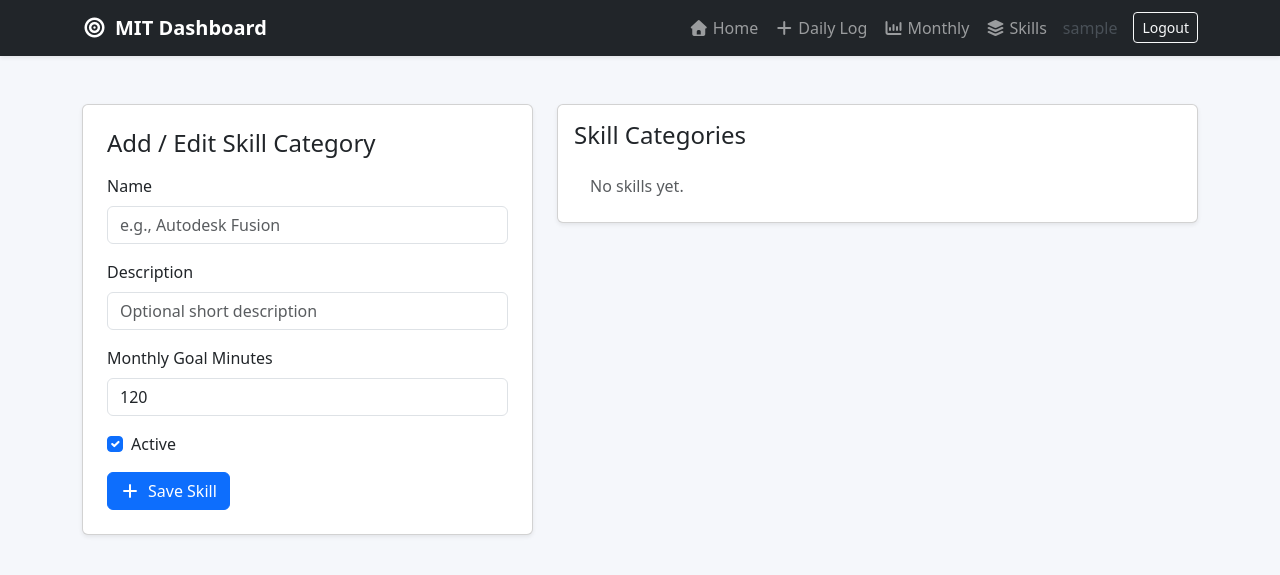
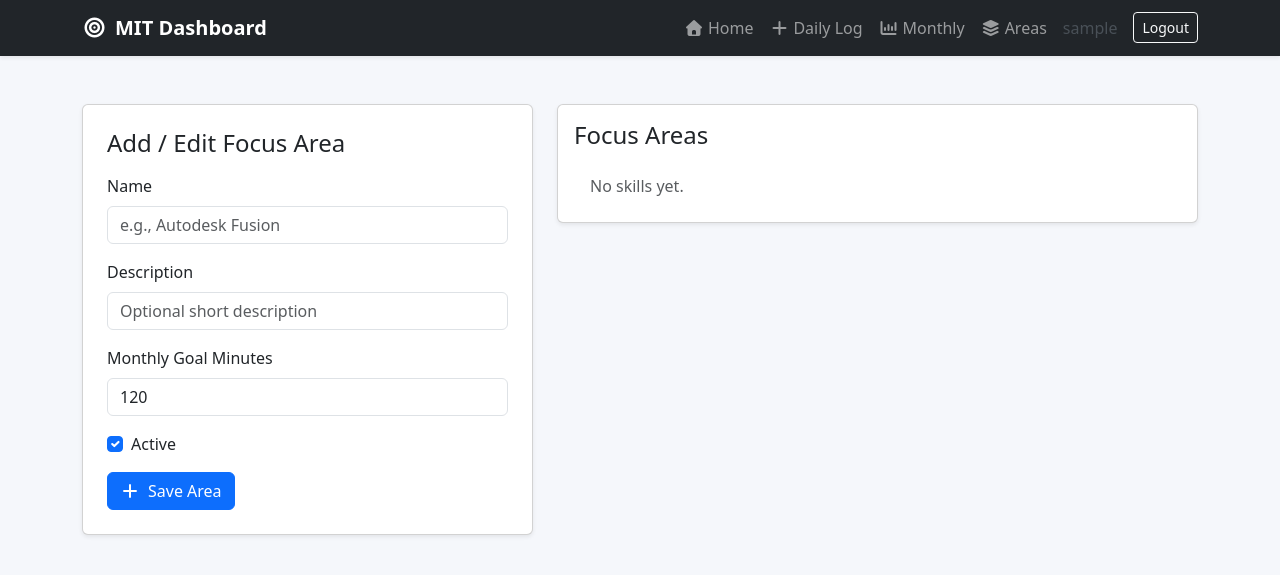
Before and after one commit to elivergara/Focused-Time-Tracker, a Django app: page /skills/ in a window 1280 px wide. Shown: the top 575 px of the page. Run offline with Django 5.2, Linux system fonts and the light colour scheme; the visitor is signed in with stand-in values (Sample User, id 1); data that the repository does not hold is empty; style sheets or scripts are compiled from the project's sources; some libraries are stand-ins or nearby versions.

Commit message:
Rename skill wording to focus areas and highlight active MIT rows

```diff
--- a/core/views.py
+++ b/core/views.py
@@ -116,7 +116,7 @@ def home(request):
     trend_actual = [r["actual"] or 0 for r in trend_qs]
 
     skill_qs = month_sessions.values("skill__name").annotate(count=Count("id")).order_by("-count")
-    category_labels = [r["skill__name"] or "(No skill)" for r in skill_qs]
+    category_labels = [r["skill__name"] or "(No area)" for r in skill_qs]
     category_data = [r["count"] for r in skill_qs]
 
     goals = Skill.objects.filter(owner=request.user, is_active=True).order_by("name")
@@ -194,7 +194,7 @@ def skill_manage(request):
                 messages.info(request, f"{skill.name} has history, so it was deactivated instead of deleted.")
             else:
                 skill.delete()
-                messages.success(request, "Skill deleted.")
+                messages.success(request, "Area deleted.")
             return redirect("skill_manage")
 
         form = SkillForm(request.POST)
@@ -202,7 +202,7 @@ def skill_manage(request):
             skill = form.save(commit=False)
             skill.owner = request.user
             skill.save()
-            messages.success(request, "Skill saved.")
+            messages.success(request, "Area saved.")
             return redirect("skill_manage")
     else:
         form = SkillForm()
--- a/static/scss/main.scss
+++ b/static/scss/main.scss
@@ -133,6 +133,16 @@ body {
   padding-bottom: 84px;
 }
 
+.mit-row {
+  background: rgba(255, 255, 255, 0.35);
+  transition: background-color 180ms ease, border-color 180ms ease;
+}
+
+.mit-row.mit-row-active {
+  background: rgba(13, 110, 253, 0.09);
+  border-color: rgba(13, 110, 253, 0.35) !important;
+}
+
 @media (max-width: 768px) {
   .landing-shot {
     height: 300px;
--- a/templates/base.html
+++ b/templates/base.html
@@ -24,7 +24,7 @@
               <li class="nav-item"><a class="nav-link" href="{% url 'home' %}"><i class="fa-solid fa-house me-1"></i>Home</a></li>
               <li class="nav-item"><a class="nav-link" href="{% url 'checkin_create' %}"><i class="fa-solid fa-plus me-1"></i>Daily Log</a></li>
               <li class="nav-item"><a class="nav-link" href="{% url 'monthly_summary' %}"><i class="fa-solid fa-chart-column me-1"></i>Monthly</a></li>
-              <li class="nav-item"><a class="nav-link" href="{% url 'skill_manage' %}"><i class="fa-solid fa-layer-group me-1"></i>Skills</a></li>
+              <li class="nav-item"><a class="nav-link" href="{% url 'skill_manage' %}"><i class="fa-solid fa-layer-group me-1"></i>Areas</a></li>
               <li class="nav-item"><span class="nav-link text-light-emphasis">{{ request.user.username }}</span></li>
               <li class="nav-item">
                 <form action="{% url 'logout' %}" method="post" class="d-inline">{% csrf_token %}
--- a/templates/core/checkin_detail.html
+++ b/templates/core/checkin_detail.html
@@ -18,7 +18,7 @@
       <div class="col-md-4">
         <div class="card shadow-sm h-100">
           <div class="card-body">
-            <h5 class="card-title">{{ mit.skill.name|default:'(No skill)' }}</h5>
+            <h5 class="card-title">{{ mit.skill.name|default:'(No area)' }}</h5>
             <p class="mb-2">{{ mit.title }}</p>
             <p class="mb-1"><strong>Planned:</strong> {{ mit.planned_minutes }}m</p>
             <p class="mb-1"><strong>Actual:</strong> {% if mit.actual_minutes %}{{ mit.actual_minutes }}m{% else %}-{% endif %}</p>
--- a/templates/core/landing.html
+++ b/templates/core/landing.html
@@ -8,7 +8,7 @@
       <div class="col-lg-7">
         <span class="badge text-bg-light text-dark mb-3">MIT Dashboard</span>
         <h1 class="display-4 fw-bold mb-3">Track what matters. Build momentum daily.</h1>
-        <p class="lead mb-4">A clean system for focused work: flexible MIT logging, custom skill/category tracking, monthly goals, streaks, and progress analytics.</p>
+        <p class="lead mb-4">A clean system for focused work: flexible MIT logging, custom focus area tracking, monthly goals, streaks, and progress analytics.</p>
         <div class="d-flex gap-2 flex-wrap">
           <a href="{% url 'signup' %}" class="btn btn-primary btn-lg">Get Started</a>
           <a href="{% url 'login' %}" class="btn btn-outline-light btn-lg">Sign In</a>
--- a/templates/core/monthly_summary.html
+++ b/templates/core/monthly_summary.html
@@ -30,7 +30,7 @@
         <thead>
           <tr>
             <th>Month</th>
-            <th>Skill</th>
+            <th>Area</th>
             <th>Count</th>
             <th>Completed</th>
             <th>Planned Minutes</th>
--- a/templates/core/signup.html
+++ b/templates/core/signup.html
@@ -12,7 +12,7 @@
           <p class="lead mb-4">MIT Dashboard helps you turn intention into execution with structured daily tracking, clear monthly goals, and actionable performance insights.</p>
           <p class="mb-3">Designed for builders, creatives, learners, and leaders who want a clean, private, and professional productivity workflow.</p>
           <ul class="list-unstyled auth-feature-list mb-0">
-            <li><i class="fa-solid fa-star me-2"></i>Create and manage your own skill categories from day one</li>
+            <li><i class="fa-solid fa-star me-2"></i>Create and manage your own focus areas from day one</li>
             <li><i class="fa-solid fa-star me-2"></i>Track focused sessions, completion rate, streaks, and miss reasons</li>
             <li><i class="fa-solid fa-star me-2"></i>Review monthly trends, goal progress, and export your data</li>
           </ul>
--- a/templates/core/skill_manage.html
+++ b/templates/core/skill_manage.html
@@ -1,12 +1,12 @@
 {% extends 'base.html' %}
-{% block title %}Skills · MIT Dashboard{% endblock %}
+{% block title %}Areas · MIT Dashboard{% endblock %}
 
 {% block content %}
 <div class="container py-5">
   <div class="row g-4">
     <div class="col-lg-5">
       <div class="card shadow-sm p-4">
-        <h4 class="mb-3">Add / Edit Skill Category</h4>
+        <h4 class="mb-3">Add / Edit Focus Area</h4>
         <form method="post">
           {% csrf_token %}
           <input type="hidden" name="action" value="create" />
@@ -14,7 +14,7 @@
           <div class="mb-3"><label class="form-label">Description</label>{{ form.description }}</div>
           <div class="mb-3"><label class="form-label">Monthly Goal Minutes</label>{{ form.goal_minutes }}</div>
           <div class="form-check mb-3">{{ form.is_active }} <label class="form-check-label">Active</label></div>
-          <button class="btn btn-primary" type="submit"><i class="fa-solid fa-plus me-2"></i>Save Skill</button>
+          <button class="btn btn-primary" type="submit"><i class="fa-solid fa-plus me-2"></i>Save Area</button>
         </form>
       </div>
     </div>
@@ -22,7 +22,7 @@
     <div class="col-lg-7">
       <div class="card shadow-sm">
         <div class="card-body">
-          <h4 class="mb-3">Skill Categories</h4>
+          <h4 class="mb-3">Focus Areas</h4>
           <ul class="list-group list-group-flush">
             {% for skill in skills %}
               <li class="list-group-item">
@@ -38,7 +38,7 @@
                       {% csrf_token %}
                       <input type="hidden" name="action" value="delete" />
                       <input type="hidden" name="skill_id" value="{{ skill.id }}" />
-                      <button class="btn btn-sm btn-outline-danger" type="submit"><i class="fa-solid fa-trash"></i></button>
+                      <button class="btn btn-sm btn-outline-danger" type="submit" title="Delete area"><i class="fa-solid fa-trash"></i></button>
                     </form>
                   </div>
                 </div>
--- a/templates/registration/login.html
+++ b/templates/registration/login.html
@@ -12,7 +12,7 @@
           <p class="lead mb-4">MIT Dashboard is a professional focus and accountability system for individuals and teams who want measurable progress — not vague productivity promises.</p>
           <p class="mb-3">Plan intentional work, execute with clarity, and review outcomes through structured analytics that help you improve every month.</p>
           <ul class="list-unstyled auth-feature-list mb-0">
-            <li><i class="fa-solid fa-check me-2"></i>Skill/category tracking with monthly goals</li>
+            <li><i class="fa-solid fa-check me-2"></i>Focus area tracking with monthly goals</li>
             <li><i class="fa-solid fa-check me-2"></i>Flexible 1–8 MIT entries per day</li>
             <li><i class="fa-solid fa-check me-2"></i>Monthly analytics + CSV export</li>
             <li><i class="fa-solid fa-check me-2"></i>Private user accounts with isolated data</li>
```
Also changed, not shown: templates/core/checkin_form.html (+32 -3 lines), templates/core/home.html (+5 -5 lines).
